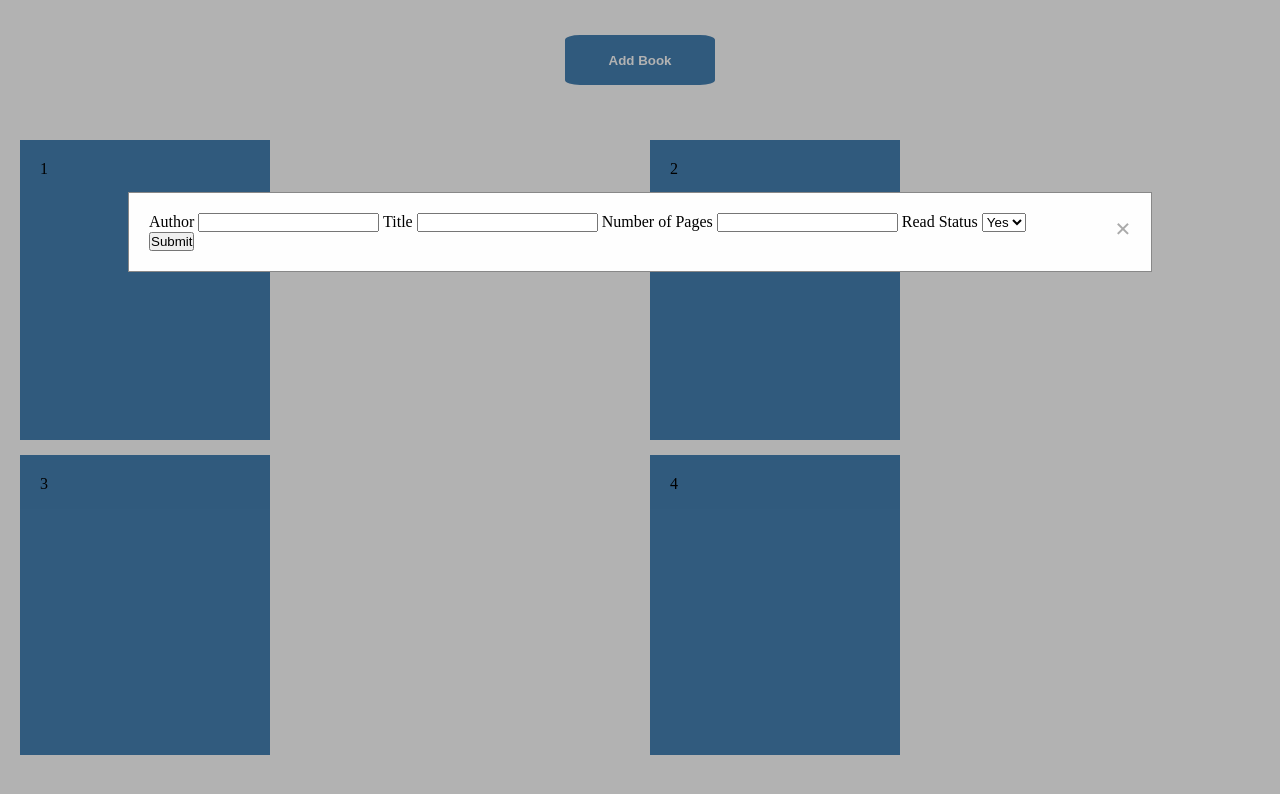
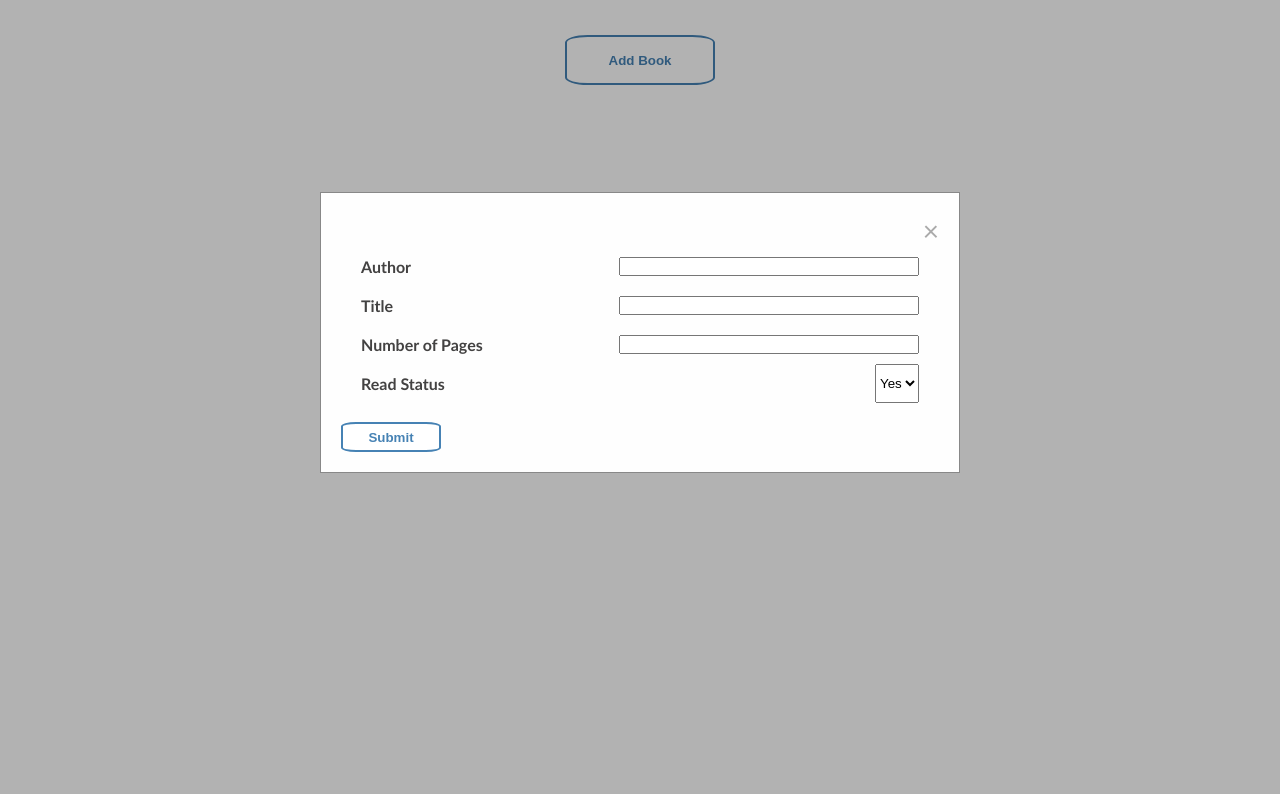
Before and after one commit to Nanga10/library, a plain HTML site: page index.html in a window 1280 px wide. Both pictures are taken after a click on the button "Add Book". Drawn offline with Linux system fonts and the light colour scheme.

Commit message:
book card display when new book added to library & delete but deletes book div

```diff
--- a/index.html
+++ b/index.html
@@ -11,22 +11,29 @@
     <form id="add-book-form">
       <div id="add-book-modal" class="modal">
         <div class="modal-content">
+          <div>
             <span id="close-modal" class="close">&times;</span>
-
+          </div>
+          <div>
+            <div class="form-input">
               <label for="">Author</label>
               <input type="text" id="author-input" class="author" />
-
+            </div>
+            <div class="form-input">
               <label for="">Title</label>
               <input type="text" id="title-input" class="title" />
-
+            </div>
+            <div class="form-input">
               <label for="">Number of Pages</label>
               <input type="text" id="num-pages-input" class="title" />
-
+            </div>
+            <div class="form-input">
               <label for="read-status">Read Status</label>
               <select name="read-selector" id="read-selector">
                 <option value="yes">Yes</option>
                 <option value="no">No</option>
               </select>
+            </div>
             <br />
 
             <button type="button" id="submit-btn" class="submitBtn">
@@ -34,16 +41,16 @@
             </button>
           </div>
         </div>
+      </div>
     </form>
     <header>
-      <button type="button" id="add-book-btn" class="bookBtn">Add Book</button>
+      <button type="button" id="add-book-btn" class="addBookBtn">
+        Add Book
+      </button>
     </header>
 
     <main>
-      <div class="book">1</div>
-      <div class="book">2</div>
-      <div class="book">3</div>
-      <div class="book">4</div>
+      <div class="container"></div>
     </main>
     <script src="script.js"></script>
   </body>
--- a/script.js
+++ b/script.js
@@ -1,16 +1,29 @@
 let modal = document.getElementById("add-book-modal");
 let library = [];
-const bookBtn = document.getElementById("add-book-btn");
+const addbookBtn = document.getElementById("add-book-btn");
 const closeMdl = document.getElementById("close-modal");
 const submitBtn = document.getElementById("submit-btn");
+const deleteBtn = document.getElementById("delete-book-btn");
 
 const authorInp = document.getElementById("author-input");
 const titleInp = document.getElementById("title-input");
 const numPagesInp = document.getElementById("num-pages-input");
 const readStatus = document.getElementById("read-selector");
 
+let bookAuthor = document.getElementById("book-author");
+let bookTitle = document.getElementById("book-title");
+let bookNumPages = document.getElementById("book-num-pages");
+let bookReadStatus = document.getElementById("book-read-status");
+
+let bookCard = document.getElementById("book-card");
+
 let form = document.getElementById("add-book-form");
 
+let div = document.querySelector(".container");
+
+let index = -1;
+
+//Book constructor
 function Book(author, title, numPages, read) {
   this.author = author;
   this.title = title;
@@ -19,6 +32,7 @@ function Book(author, title, numPages, read) {
 }
 
 function addBookToLibrary() {
+  //Get values from text box to create new book object
   const book = new Book(
     authorInp.value,
     titleInp.value,
@@ -26,30 +40,41 @@ function addBookToLibrary() {
     readStatus.value
   );
 
-  library.push(book);
-  console.log(library);
+  library.push(book); //Push book to library array
 }
 
-//delete-button on books card to remove book
+//increment array index
+function incrementIndex() {
+  index = index + 1;
+}
+
+function renderBook() {
+  div.innerHTML += `<div id="book-card" class="book"> <p id="book-author">Author:   ${library[index].author}</p> <p id="book-title">Title:   ${library[index].title}</p> <p id="book-num-pages">Number of Pages:   ${library[index].numPages}</p> <p id="book-read-status">Read:   ${library[index].read}</p> <button type="button" id="delete-book-btn" class="deleteBookBtn" onClick="deleteBook(this)"> Delete Book </button> </div>`;
+}
+
+function deleteBook(e) {
+  e.parentElement.remove(); //delete book card
+}
 
 submitBtn.addEventListener("click", function () {
-  addBookToLibrary();
-  // diplay added book to page
-
+  addBookToLibrary(); // add book to library array
+  incrementIndex();
+  renderBook(); // diplay added book to page
   form.reset(); // clear input boxes
 });
 
-bookBtn.addEventListener("click", function () {
-  console.log("Hello");
+//open modal to add book to array
+addbookBtn.addEventListener("click", function () {
   modal.style.display = "block";
 });
 
 closeMdl.addEventListener("click", function () {
+  // modal when x on modal clicked
   modal.style.display = "none";
-  console.log("close");
 });
 
 window.onclick = function (event) {
+  // close modal when clicked anywhere on the page
   if (event.target == modal) {
     modal.style.display = "none";
   }
--- a/style.css
+++ b/style.css
@@ -2,6 +2,10 @@
   box-sizing: border-box;
   padding: 0;
   margin: 0;
+}
+
+body {
+  font-family: "Gill Sans", "Gill Sans MT", Calibri, "Trebuchet MS", sans-serif;
 }
 
 header {
@@ -11,15 +15,15 @@ header {
   height: 15vh;
 }
 
-.bookBtn {
+.addBookBtn {
   text-align: center;
   height: 50px;
   width: 150px;
-  border-radius: 10%;
-  color: #fff;
-  background: steelblue;
+  border-radius: 15%;
+  color: steelblue;
+  background: white;
   font-weight: bold;
-  border: none;
+  border: 2px solid steelblue;
 }
 
 .modal {
@@ -34,18 +38,39 @@ header {
 }
 
 .modal-content {
+  display: flex;
+  flex-direction: column;
   background-color: #fefefe;
   margin: 15% auto;
   padding: 20px;
   border: 1px solid #888;
-  width: 80%;
+  width: 50%;
+}
+
+.form-input {
+  display: flex;
+  justify-content: space-between;
+  padding-left: 20px;
+  padding-right: 20px;
+}
+
+input {
+  width: 300px;
+  margin-bottom: 10px;
+  margin-top: 10px;
+}
+
+.form-input label {
+  margin-bottom: 10px;
+  margin-top: 10px;
+  font-weight: 700;
+  color: #434242;
 }
 
 .close {
   color: #aaa;
   float: right;
   font-size: 28px;
-  font-weight: bold;
 }
 
 .close:hover,
@@ -55,17 +80,42 @@ header {
   cursor: pointer;
 }
 
-main {
+.container {
+  margin: 5px;
   display: grid;
-  grid-template-rows: 50% 50%;
-  grid-template-columns: 50% 50%;
+  grid-template-columns: 1fr 1fr 1fr 1fr;
   gap: 10px;
-  padding: 20px;
 }
 
 .book {
-  background: steelblue;
-  height: 300px;
-  width: 250px;
+  background: rgb(91, 142, 183);
   padding: 20px;
+  font-weight: 600;
+  color: #434242;
+  border-radius: 5px;
 }
+.book p {
+  margin-right: 10px;
+}
+.submitBtn {
+  text-align: center;
+  height: 30px;
+  width: 100px;
+  border-radius: 15%;
+  color: steelblue;
+  background: white;
+  font-weight: bold;
+  border: 2px solid steelblue;
+}
+
+.deleteBookBtn {
+  text-align: center;
+  height: 25%;
+  width: 100px;
+  border-radius: 15%;
+  color: steelblue;
+  background: white;
+  font-weight: bold;
+  border: 2px solid steelblue;
+  margin-top: 10px;
+}
```
Lines whose indentation alone changed are shown as unchanged.
